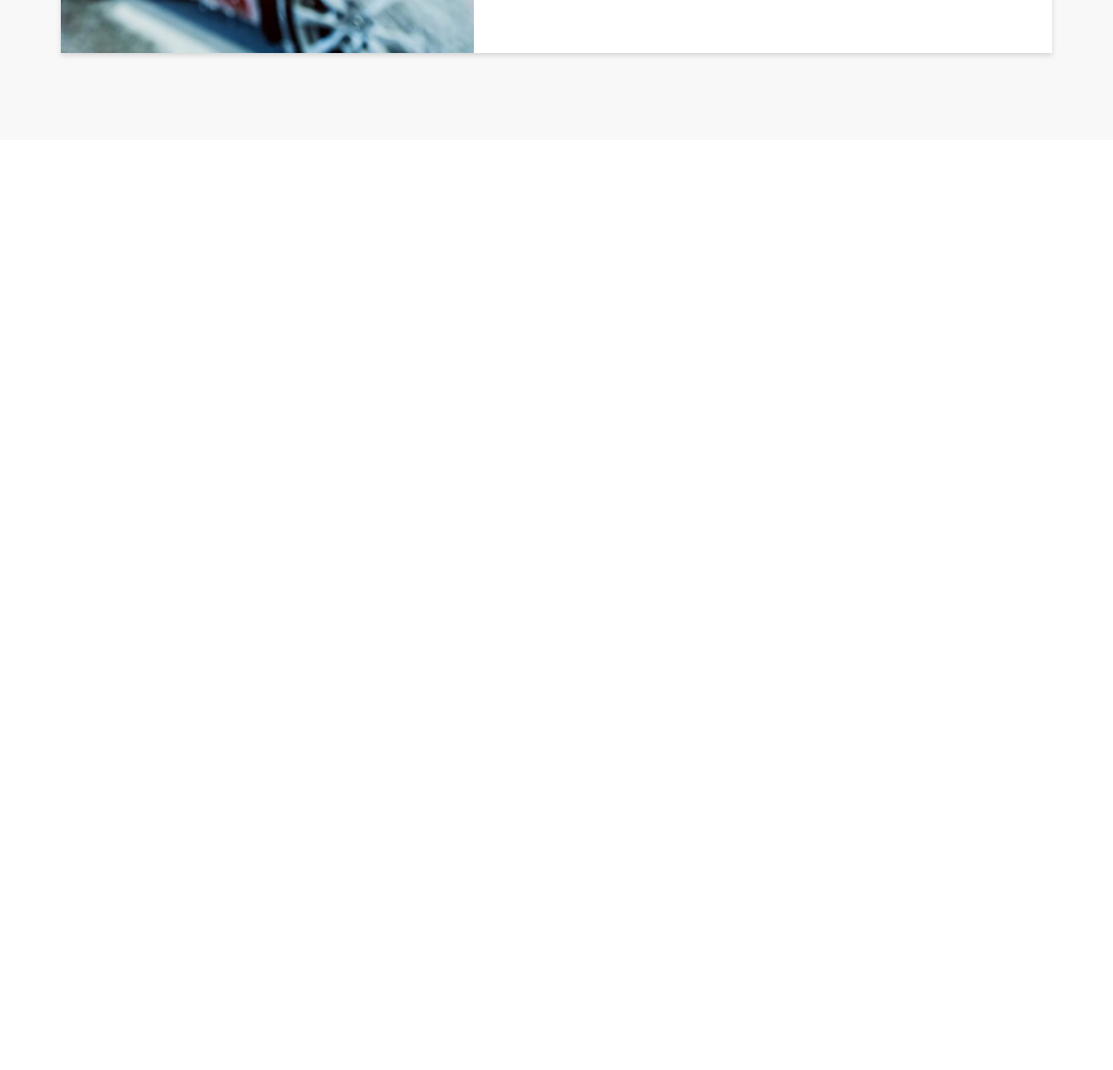
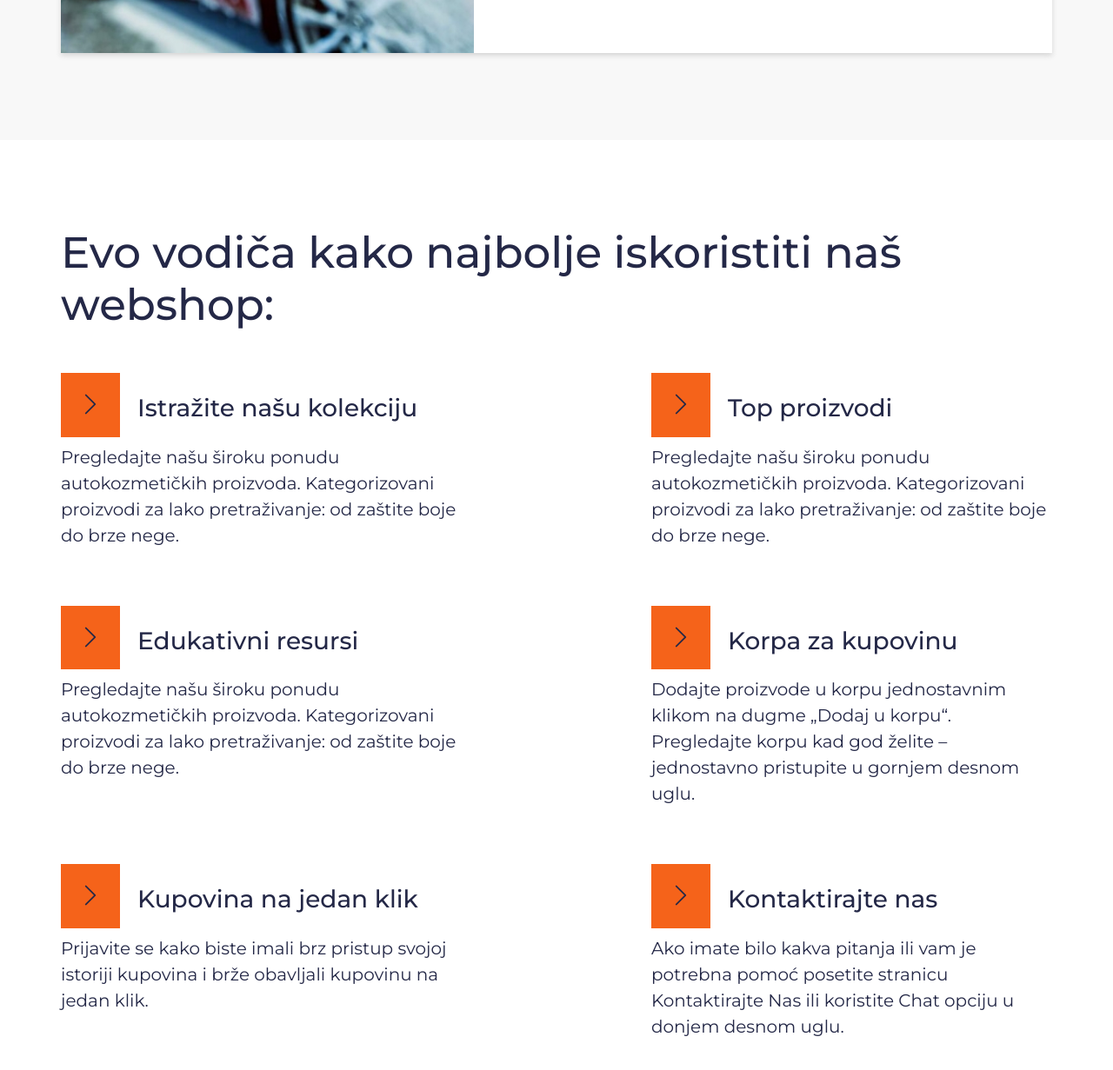
Before and after one commit to aleksandarraki/autokozmetika, a plain HTML site: page index.html in a window 1280 px wide. Shown: the part 1457-2688 px from the top of the page at 87% size. Before the commit the page ends 1618 px from the top, so only its background shows below. Drawn offline with nearby package versions, Linux system fonts and the light colour scheme.

Commit message:
vodic section

```diff
--- a/index.html
+++ b/index.html
@@ -10,6 +10,7 @@
       integrity="sha384-QWTKZyjpPEjISv5WaRU9OFeRpok6YctnYmDr5pNlyT2bRjXh0JMhjY6hW+ALEwIH"
       crossorigin="anonymous"
     />
+    <link rel="stylesheet" href="https://cdn.jsdelivr.net/npm/bootstrap-icons@1.11.3/font/bootstrap-icons.min.css">
     <link rel="stylesheet" href="style.css" />
   </head>
 
@@ -73,6 +74,41 @@
       </div>
     </div>
 
+    <section class="vodic container">
+      <h2 class="mb-5">Evo vodiča kako najbolje iskoristiti naš webshop:</h2>
+      <div class="row justify-content-between">
+        <div class="col-md-5">
+          <h3>Istražite našu kolekciju</h3>
+          <p>Pregledajte našu široku ponudu autokozmetičkih proizvoda. Kategorizovani proizvodi za lako pretraživanje: od zaštite boje do brze nege.</p>
+        </div>
+
+        <div class="col-md-5">
+          <h3>Top proizvodi</h3>
+          <p>Pregledajte našu široku ponudu autokozmetičkih proizvoda. Kategorizovani proizvodi za lako pretraživanje: od zaštite boje do brze nege.</p>
+        </div>
+
+        <div class="col-md-5">
+          <h3>Edukativni resursi</h3>
+          <p>Pregledajte našu široku ponudu autokozmetičkih proizvoda. Kategorizovani proizvodi za lako pretraživanje: od zaštite boje do brze nege.</p>
+        </div>
+
+        <div class="col-md-5">
+          <h3>Korpa za kupovinu</h3>
+          <p>Dodajte proizvode u korpu jednostavnim klikom na dugme „Dodaj u korpu“. Pregledajte korpu kad god želite – jednostavno pristupite u gornjem desnom uglu.</p>
+        </div>
+
+        <div class="col-md-5">
+          <h3>Kupovina na jedan klik</h3>
+          <p>Prijavite se kako biste imali brz pristup svojoj istoriji kupovina i brže obavljali kupovinu na jedan klik.</p>
+        </div>
+
+        <div class="col-md-5">
+          <h3>Kontaktirajte nas</h3>
+          <p>Ako imate bilo kakva pitanja ili vam je potrebna pomoć posetite stranicu Kontaktirajte Nas ili koristite Chat opciju u donjem desnom uglu.</p>
+        </div>
+      </div>
+    </section>
+
     <script
       src="https://cdn.jsdelivr.net/npm/bootstrap@5.3.3/dist/js/bootstrap.bundle.min.js"
       integrity="sha384-YvpcrYf0tY3lHB60NNkmXc5s9fDVZLESaAA55NDzOxhy9GkcIdslK1eN7N6jIeHz"
--- a/style.css
+++ b/style.css
@@ -102,3 +102,21 @@ h2 {
   font-size: 40px;
   font-weight: 500;
 }
+
+/* vodic */
+
+.vodic {
+  padding: 100px 0 50px 0;
+}
+
+.vodic .col-md-5 {
+  margin-bottom: 50px;
+}
+
+.vodic h3:before {
+  content: "\F285";
+  font-family: "bootstrap-icons";
+  display: inline-block;
+  margin-right: 20px;background: var(--accents);
+  padding: 20px;
+}
```
